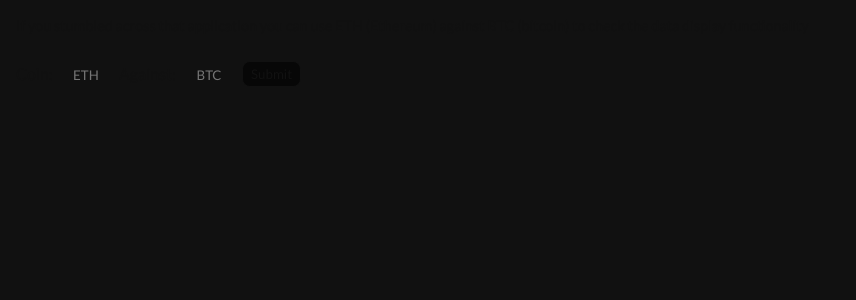
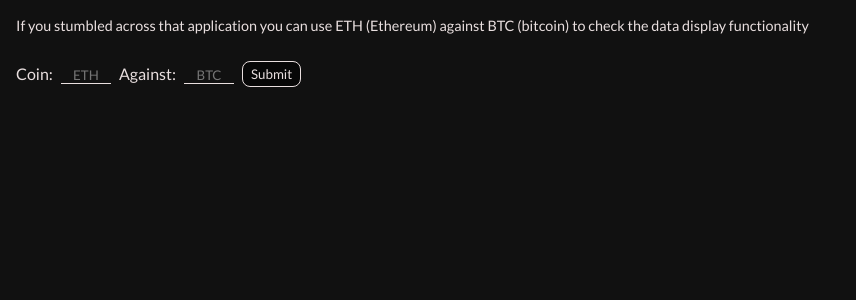
Before and after one commit to f-mantovani/pwa-crypto, a React (Vite) app: page / in a window 1280 px wide. Shown: the top 300 px of the page, without its empty margins (0-856 px from the left). Built offline with nearby package versions, Linux system fonts and the light colour scheme.

Commit message:
fix font-color

```diff
--- a/src/index.css
+++ b/src/index.css
@@ -2,7 +2,7 @@
 
 :root {
 	font-family: 'Lato', sans-serif;
-  --font-color: #111111;
+  --font-color: #e9dfdf;
   --font-destructive: #E05252 ;
   --dark-bg: #111111;
   --darker-bg: #070707;
```
